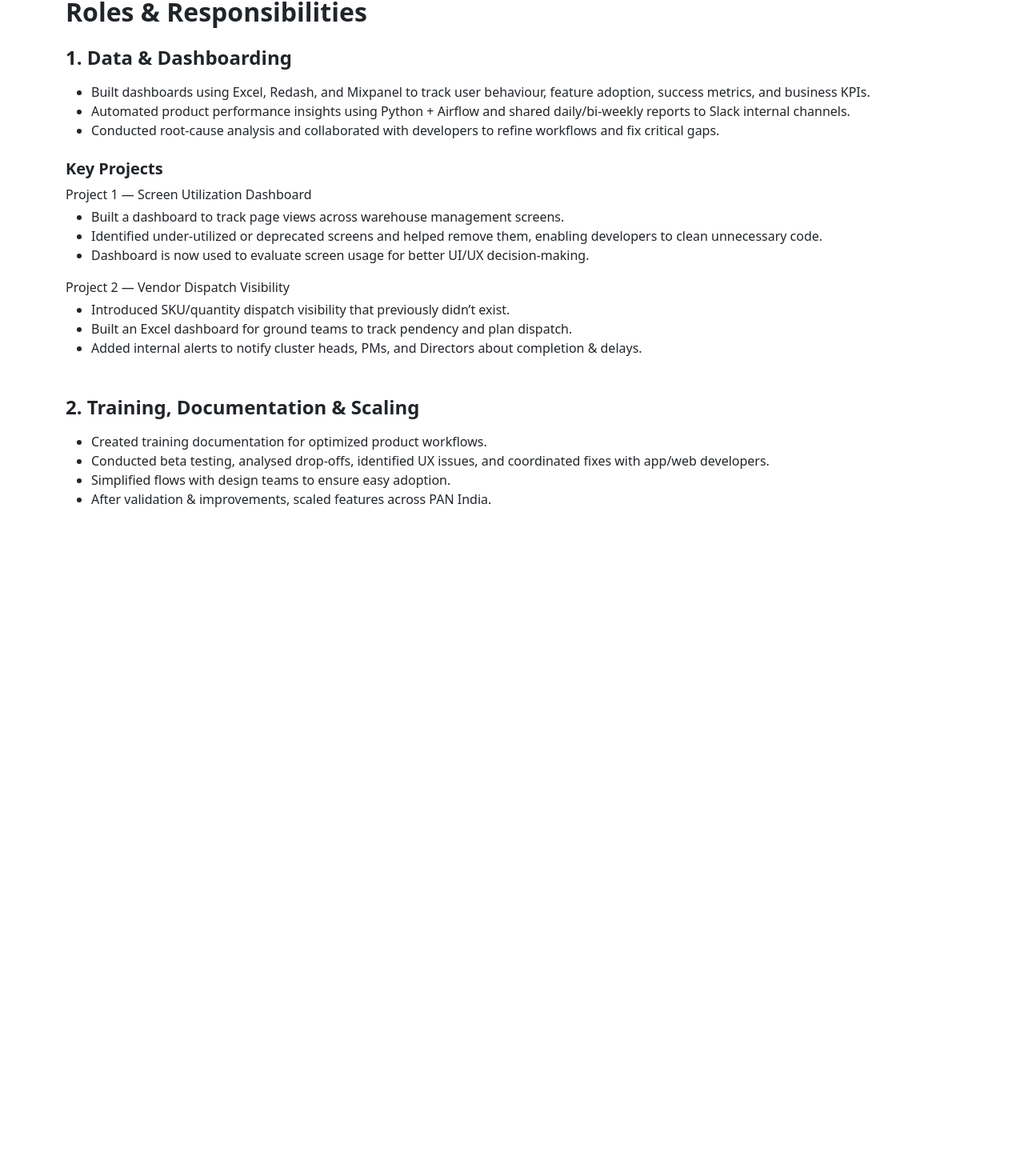
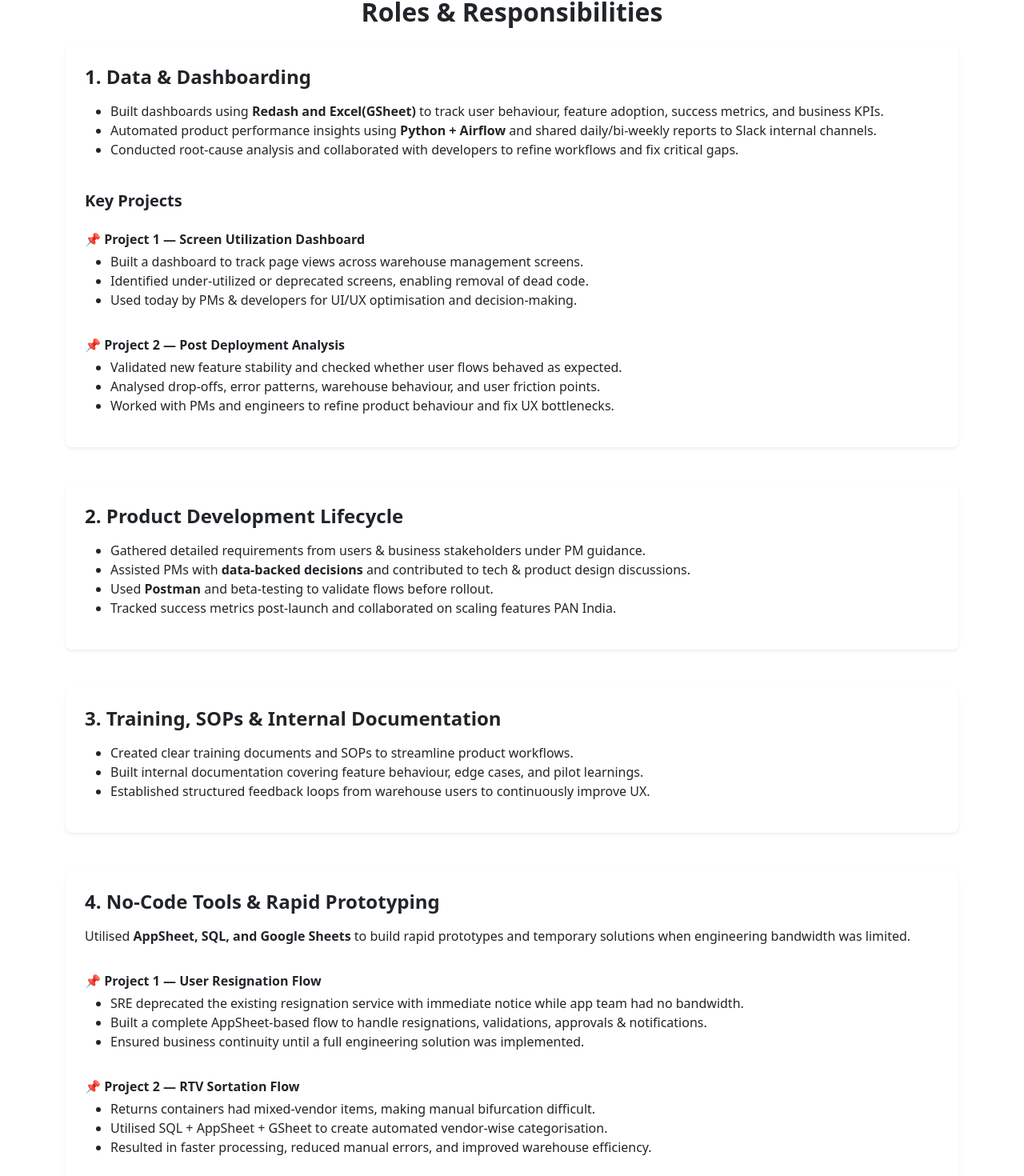
Before and after one commit to mukul-pixel/Portfolio, a React (Create React App) app in the folder my-portfolio/: page /role-and-responsibility in a window 1280 px wide. Shown: the part 116-1586 px from the top of the page at 80% size. Before the commit the page ends 824 px from the top, so only its background shows below. Built offline with nearby package versions, Linux system fonts and the light colour scheme.

Commit message:
updated role and responsibility

```diff
--- a/my-portfolio/src/Components/Roleandresponsibility.js
+++ b/my-portfolio/src/Components/Roleandresponsibility.js
@@ -17,19 +17,20 @@ export const Roleandresponsibility = () => {
 
       {/* Main Content Section */}
       <div className="container py-4">
-        <h2 className="fw-bold mb-4">Roles & Responsibilities</h2>
+        <h2 className="fw-bold mb-4 text-center">Roles & Responsibilities</h2>
 
-        {/* Section 1 */}
-        <div className="mb-5">
-          <h4 className="fw-semibold mb-3">1. Data & Dashboarding</h4>
-          <ul>
+        {/* SECTION 1 ------------------------------------------------ */}
+        <div className="card shadow-sm p-4 mb-5 rounded-3 border-0">
+          <h4 className="fw-bold mb-3">1. Data & Dashboarding</h4>
+          <ul className="mb-4">
             <li>
-              Built dashboards using Excel, Redash, and Mixpanel to track user
-              behaviour, feature adoption, success metrics, and business KPIs.
+              Built dashboards using <strong>Redash and Excel(GSheet) </strong>
+              to track user behaviour, feature adoption, success metrics, and business KPIs.
             </li>
             <li>
-              Automated product performance insights using Python + Airflow and
-              shared daily/bi-weekly reports to Slack internal channels.
+              Automated product performance insights using
+              <strong> Python + Airflow</strong> and shared daily/bi-weekly reports
+              to Slack internal channels.
             </li>
             <li>
               Conducted root-cause analysis and collaborated with developers to
@@ -37,59 +38,113 @@ export const Roleandresponsibility = () => {
             </li>
           </ul>
 
-          <h5 className="fw-semibold mt-4">Key Projects</h5>
+          <h5 className="fw-semibold mt-3">Key Projects</h5>
 
-          <p className="mt-2 mb-1 fw-medium">Project 1 — Screen Utilization Dashboard</p>
+          {/* Project 1 */}
+          <div className="mt-3">
+            <p className="fw-semibold mb-1">📌 Project 1 — Screen Utilization Dashboard</p>
+            <ul>
+              <li>Built a dashboard to track page views across warehouse management screens.</li>
+              <li>Identified under-utilized or deprecated screens, enabling removal of dead code.</li>
+              <li>Used today by PMs & developers for UI/UX optimisation and decision-making.</li>
+            </ul>
+          </div>
+
+          {/* Project 2: Post Deployment Analysis */}
+          <div className="mt-3">
+            <p className="fw-semibold mb-1">📌 Project 2 — Post Deployment Analysis</p>
+            <ul>
+              <li>Validated new feature stability and checked whether user flows behaved as expected.</li>
+              <li>
+                Analysed drop-offs, error patterns, warehouse behaviour, and user friction points.
+              </li>
+              <li>
+                Worked with PMs and engineers to refine product behaviour and fix UX bottlenecks.
+              </li>
+            </ul>
+          </div>
+        </div>
+
+        {/* SECTION 2 ------------------------------------------------ */}
+        <div className="card shadow-sm p-4 mb-5 rounded-3 border-0">
+          <h4 className="fw-bold mb-3">2. Product Development Lifecycle</h4>
+
           <ul>
             <li>
-              Built a dashboard to track page views across warehouse management
-              screens.
+              Gathered detailed requirements from users & business stakeholders under PM guidance.
             </li>
             <li>
-              Identified under-utilized or deprecated screens and helped remove
-              them, enabling developers to clean unnecessary code.
+              Assisted PMs with <strong>data-backed decisions</strong> and contributed to
+              tech & product design discussions.
             </li>
             <li>
-              Dashboard is now used to evaluate screen usage for better UI/UX
-              decision-making.
-            </li>
-          </ul>
-
-          <p className="mt-3 mb-1 fw-medium">Project 2 — Vendor Dispatch Visibility</p>
-          <ul>
-            <li>
-              Introduced SKU/quantity dispatch visibility that previously didn’t
-              exist.
+              Used <strong>Postman</strong> and beta-testing to validate flows before rollout.
             </li>
             <li>
-              Built an Excel dashboard for ground teams to track pendency and
-              plan dispatch.
-            </li>
-            <li>
-              Added internal alerts to notify cluster heads, PMs, and Directors
-              about completion & delays.
+              Tracked success metrics post-launch and collaborated on scaling features PAN India.
             </li>
           </ul>
         </div>
 
-        {/* Section 2 */}
-        <div className="mb-5">
-          <h4 className="fw-semibold mb-3">2. Training, Documentation & Scaling</h4>
+        {/* SECTION 3 ------------------------------------------------ */}
+        <div className="card shadow-sm p-4 mb-5 rounded-3 border-0">
+          <h4 className="fw-bold mb-3">3. Training, SOPs & Internal Documentation</h4>
+
           <ul>
             <li>
-              Created training documentation for optimized product workflows.
+              Created clear training documents and SOPs to streamline product workflows.
             </li>
             <li>
-              Conducted beta testing, analysed drop-offs, identified UX issues,
-              and coordinated fixes with app/web developers.
+              Built internal documentation covering feature behaviour, edge cases, and pilot learnings.
             </li>
             <li>
-              Simplified flows with design teams to ensure easy adoption.
-            </li>
-            <li>
-              After validation & improvements, scaled features across PAN India.
+              Established structured feedback loops from warehouse users to continuously improve UX.
             </li>
           </ul>
+        </div>
+
+        {/* SECTION 4 ------------------------------------------------ */}
+        <div className="card shadow-sm p-4 mb-5 rounded-3 border-0">
+          <h4 className="fw-bold mb-3">4. No-Code Tools & Rapid Prototyping</h4>
+
+          <p>
+            Utilised <strong>AppSheet, SQL, and Google Sheets</strong> to build rapid prototypes
+            and temporary solutions when engineering bandwidth was limited.
+          </p>
+
+          {/* Project 1 */}
+          <div className="mt-3">
+            <p className="fw-semibold mb-1">📌 Project 1 — User Resignation Flow</p>
+            <ul>
+              <li>
+                SRE deprecated the existing resignation service with immediate notice
+                while app team had no bandwidth.
+              </li>
+              <li>
+                Built a complete AppSheet-based flow to handle resignations, validations,
+                approvals & notifications.
+              </li>
+              <li>
+                Ensured business continuity until a full engineering solution was implemented.
+              </li>
+            </ul>
+          </div>
+
+          {/* Project 2 */}
+          <div className="mt-3">
+            <p className="fw-semibold mb-1">📌 Project 2 — RTV Sortation Flow</p>
+            <ul>
+              <li>
+                Returns containers had mixed-vendor items, making manual bifurcation difficult.
+              </li>
+              <li>
+                Utilised SQL + AppSheet + GSheet to create automated vendor-wise categorisation.
+              </li>
+              <li>
+                Resulted in faster processing, reduced manual errors, and improved warehouse efficiency.
+              </li>
+            </ul>
+          </div>
         </div>
       </div>
     </>
```
